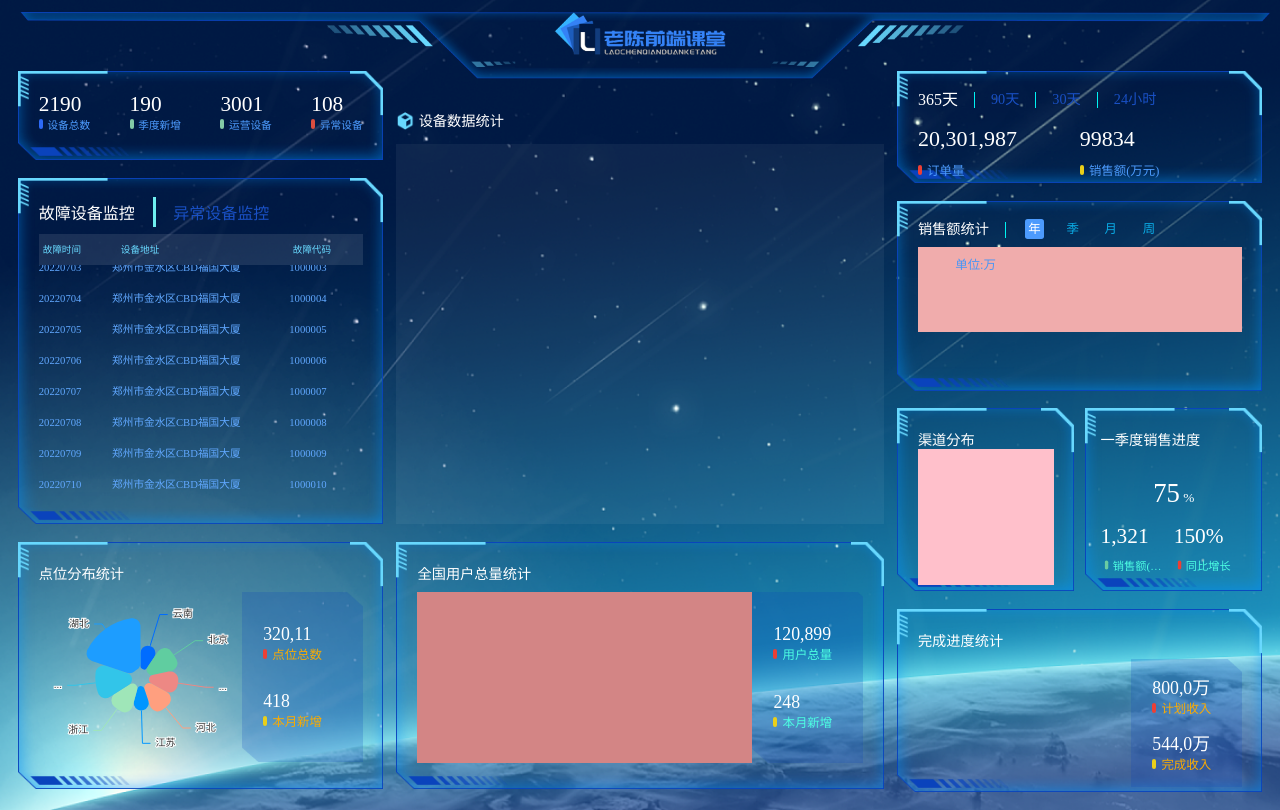
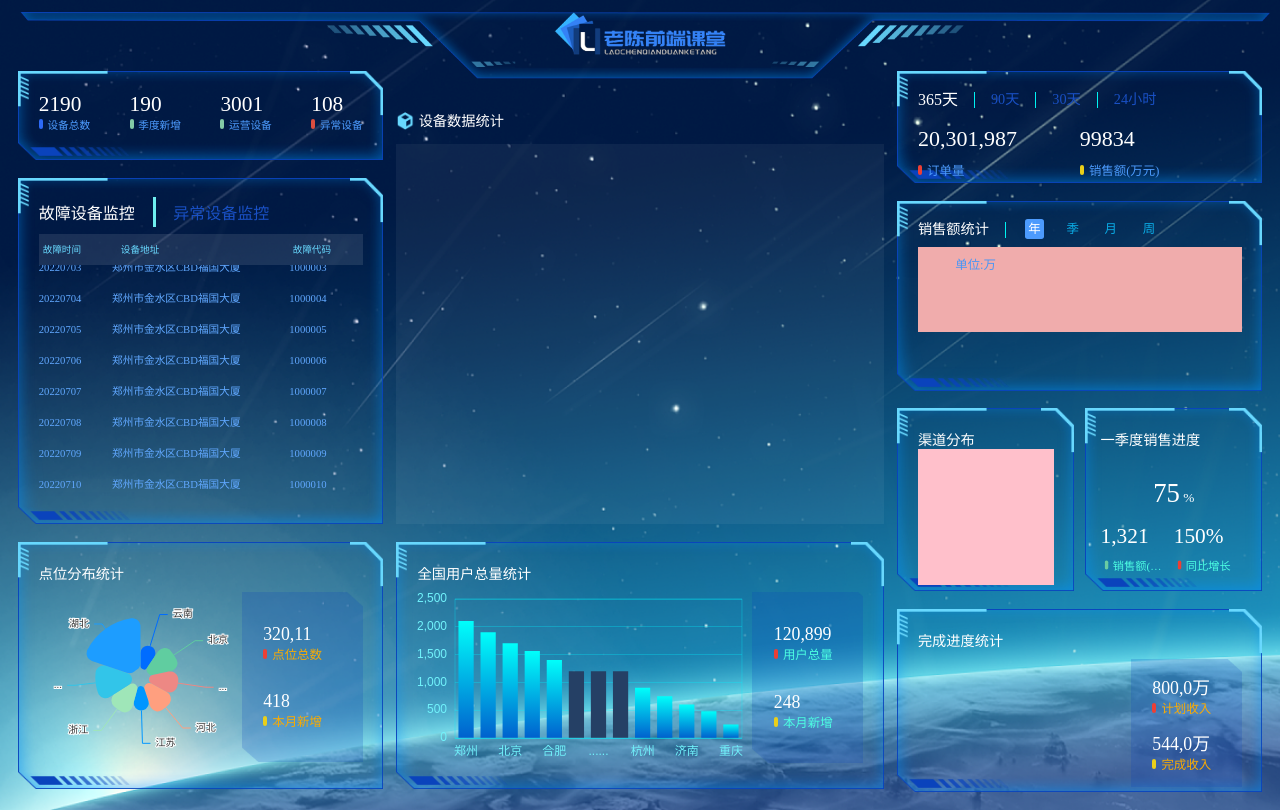
Before and after one commit to LMY1214/echarts, a plain HTML site: page index.html in a window 1280 px wide. Drawn offline with nearby package versions, Linux system fonts and the light colour scheme.

Commit message:
'监控完成'

```diff
--- a/css/index.css
+++ b/css/index.css
@@ -322,6 +322,7 @@ a {
 .users {
   height: 2.6rem;
   display: flex;
+  /* margin-bottom: 1rem; */
 }
 
 .users .chart {
@@ -332,7 +333,8 @@ a {
 .users .bar {
   width: 7.35rem;
   height: 2.4rem;
-  background-color: rgb(211, 133, 133);
+  /* padding-top: 1rem; */
+  /* background-color: rgb(211, 133, 133); */
 }
 
 .users .data {
--- a/js/index.js
+++ b/js/index.js
@@ -67,3 +67,103 @@ for (var i = 0; i < choseTab_.length; i++) {
         myChart.resize()
     })
 })();
+
+// 全国用户总量统计
+(function () {
+    let myChart = echarts.init(document.getElementsByClassName('bar')[0]);
+
+    var item = {
+        name: '',
+        value: 1200,
+        itemStyle: {
+            color: "#254065"
+        },
+        tooltip: {
+            extraCssText: 'opacity:0'
+        }
+
+    }
+    let option = {
+        color: {
+            type: 'linear',
+            x: 0,
+            y: 0,
+            x2: 0,
+            y2: 1,
+            colorStops: [
+                { offset: 0, color: '#00fffb' }, // 0 起始颜色
+                { offset: 1, color: '#0061ce' }  // 1 结束颜色
+            ],
+            global: false // 缺省为 false
+        },
+        grid: {
+            top: '4%',
+            right: '3%',
+            bottom: '3%',
+            left: '0%',
+            containLabel: true,
+            show: true,
+            borderColor: 'rgba(0, 240, 255, 0.3)'
+        },
+        tooltip: {
+            tigger: 'axis'
+        },
+        xAxis: {
+            type: 'category',
+            axisTick: {
+                // true意思：图形和刻度居中中间
+                // false意思：图形在刻度之间
+                alignWithLabel: false,
+                // 不显示刻度
+                show: false
+            },
+            axisLabel: {
+                color: '#71f2fb'
+            },
+            axisLine: {
+                lineStyle: {
+                    color: 'rgba(0, 240, 255, 0.3)',
+                    // width:8,  x轴线的粗细
+                    // opcity: 0,   如果不想显示x轴线 则改为 0
+                }
+            },
+
+            data: ['郑州', '广州', '北京', '深圳', '合肥', '', '......', '', '杭州', '厦门', '济南', '成都', '重庆']
+        },
+        yAxis: {
+            type: 'value',
+            axisTick: {
+                // 不显示刻度
+                show: false
+            },
+            axisLabel: {
+                color: '#71f2fb'
+            },
+            axisLine: {
+                lineStyle: {
+                    color: 'rgba(0, 240, 255, 0.3)',
+                    // width:8,  x轴线的粗细
+                    // opcity: 0,   如果不想显示x轴线 则改为 0
+                }
+            },
+            splitLine: {
+                lineStyle: {
+                    color: 'rgba(0, 240, 255, 0.3)'
+                }
+            }
+        },
+
+        series: [
+            {
+                data: [2100, 1900, 1700, 1560, 1400, item, item, item, 900, 750, 600, 480, 240], type: 'bar'
+            }
+        ]
+    };
+    myChart.setOption(option);
+    window.addEventListener('load', function () {
+        myChart.resize();
+    })
+    window.addEventListener('resize', function () {
+        myChart.resize();
+    })
+})()
```
